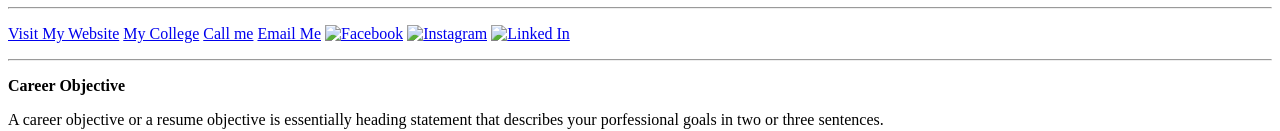
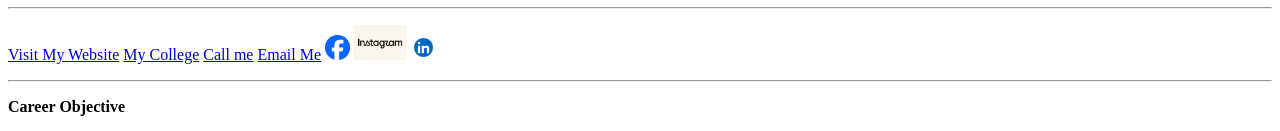
Before and after one commit to iImbue/practicum1, a plain HTML site: page index.html in a window 1280 px wide. Shown: the part 174-305 px from the top of the page. Drawn offline with Linux system fonts and the light colour scheme.

Commit message:
Update index.html

```diff
--- a/index.html
+++ b/index.html
@@ -17,7 +17,7 @@ Bangalore 560100<br>
 <b>Email:</b> iimbue.02@gmail.com
 </td>
 <td align="right">
-<img src="images/Profile Pic.jpeg" alt="Profile Pic" width="120">
+<img src="Profile Pic.jpeg" alt="Profile Pic" width="120">
 </td>
 </tr>
 </table>
@@ -27,9 +27,9 @@ Bangalore 560100<br>
 <a href="#">My College</a>
 <a href="tel:6366549797">Call me</a>
 <a href="mailto:iimbue.02@gmail.com">Email Me</a>
-<a href="#"><img src="images/facebook.jpeg" alt="Facebook" height="25"></a>
-<a href="#"><img src="images/instagram.jpeg" alt="Instagram" height="35"></a>
-<a href="#"><img src="images/Linkedin.jpeg" alt="Linked In" height="25"></a>
+<a href="#"><img src="facebook.jpeg" alt="Facebook" height="25"></a>
+<a href="#"><img src="instagram.jpeg" alt="Instagram" height="35"></a>
+<a href="#"><img src="Linkedin.jpeg" alt="Linked In" height="25"></a>
 </p>
 <hr>
 <p><b>Career Objective</b></p>
```
